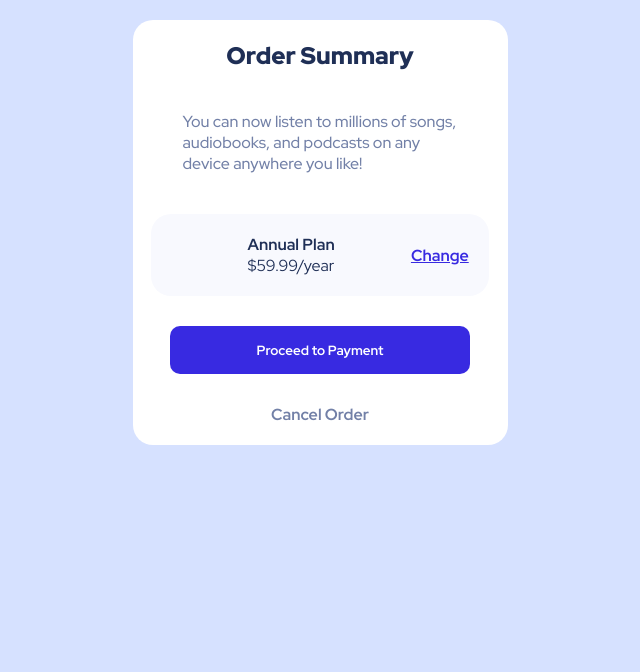
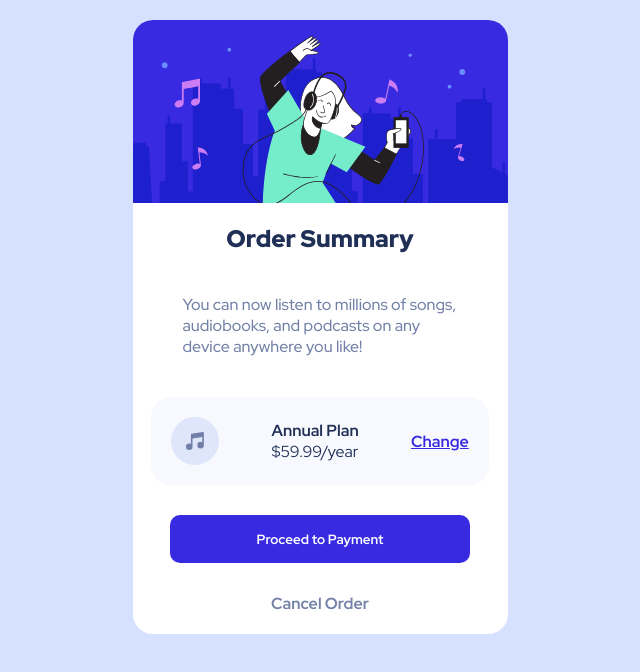
Before and after one commit to elishabhatti/order-sumary-components, a plain HTML site: page index.html in a window 1280 px wide. Shown: the whole page, without its empty margins (320-960 px from the left). Drawn offline with Linux system fonts and the light colour scheme; the site is published under a folder, as on GitHub Pages, so addresses that start at the root find nothing.

Commit message:
i correct my mistake

```diff
--- a/index.html
+++ b/index.html
@@ -99,12 +99,12 @@
 <body>
   <div class="container">
     <div class="card">
-      <img class="img" src="/images/illustration-hero.svg" alt="">
+      <img class="img" src="./images/illustration-hero.svg" alt="">
       <h2>Order Summary</h2>
       <p class="p">You can now listen to millions of songs, audiobooks, and podcasts on any device anywhere you like!
       </p>
       <div class="price">
-        <img src="/images/icon-music.svg" alt="">
+        <img src="./images/icon-music.svg" alt="">
         <div class="pri">
           <p class="anu">Annual Plan</p>
           <p>$59.99/year</p>
```
